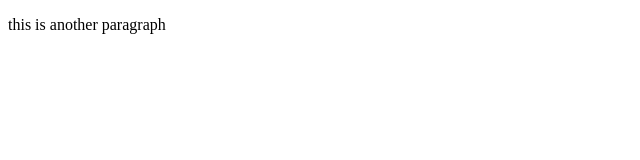
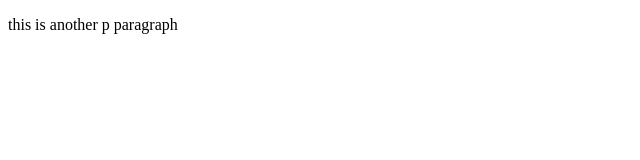
Before and after one commit to EstherNjihia/learning-git, a plain HTML site: page index.html in a window 1280 px wide. Shown: the full height of the page, 0-640 px from the left. Drawn offline with Linux system fonts and the light colour scheme.

Commit message:
another p tag

```diff
--- a/index.html
+++ b/index.html
@@ -4,7 +4,7 @@
 <title>Page Title</title>
 </head>
 <body>
-    <p> this is another paragraph</p>
+    <p> this is another p paragraph</p>
 
 </body>
 </html>
```
